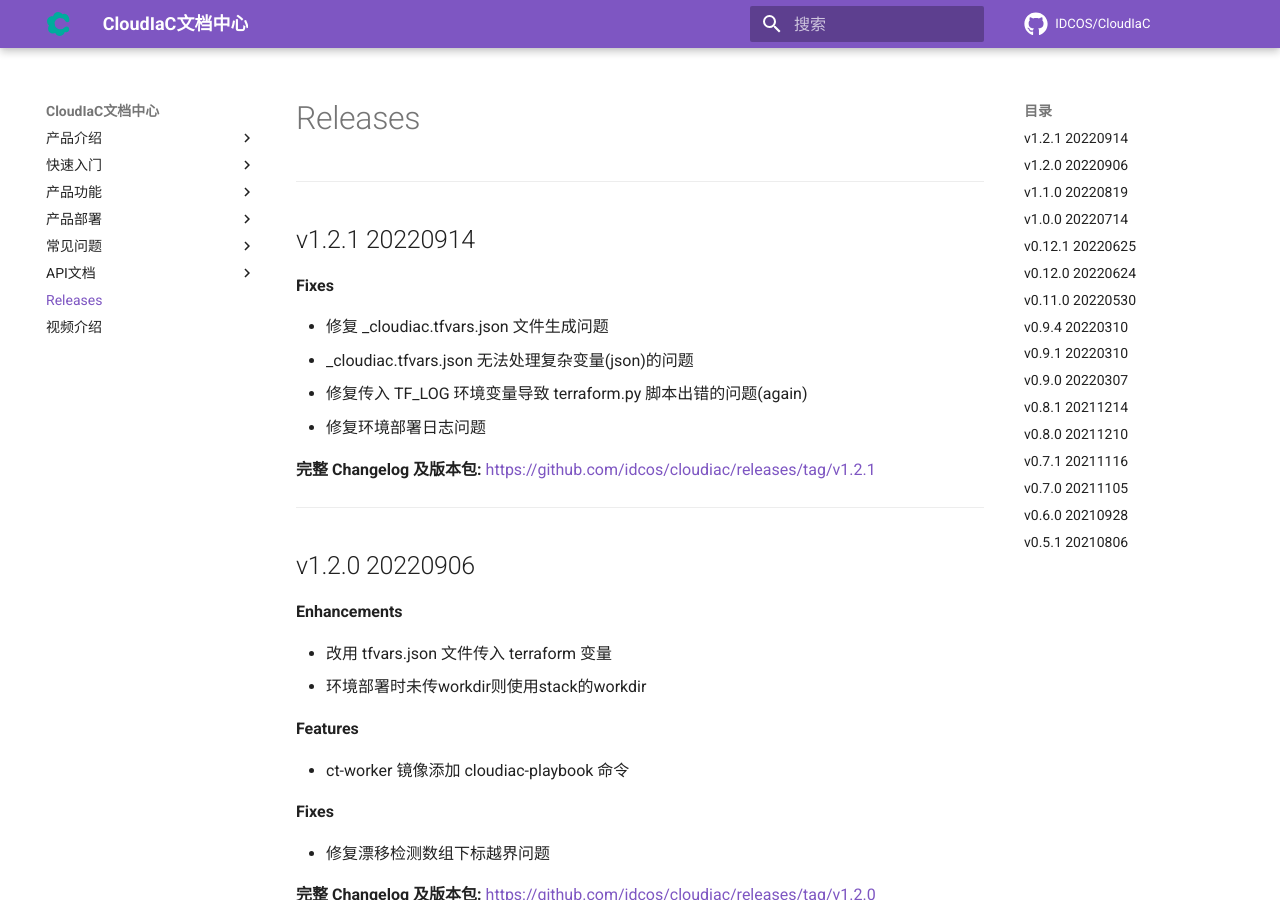
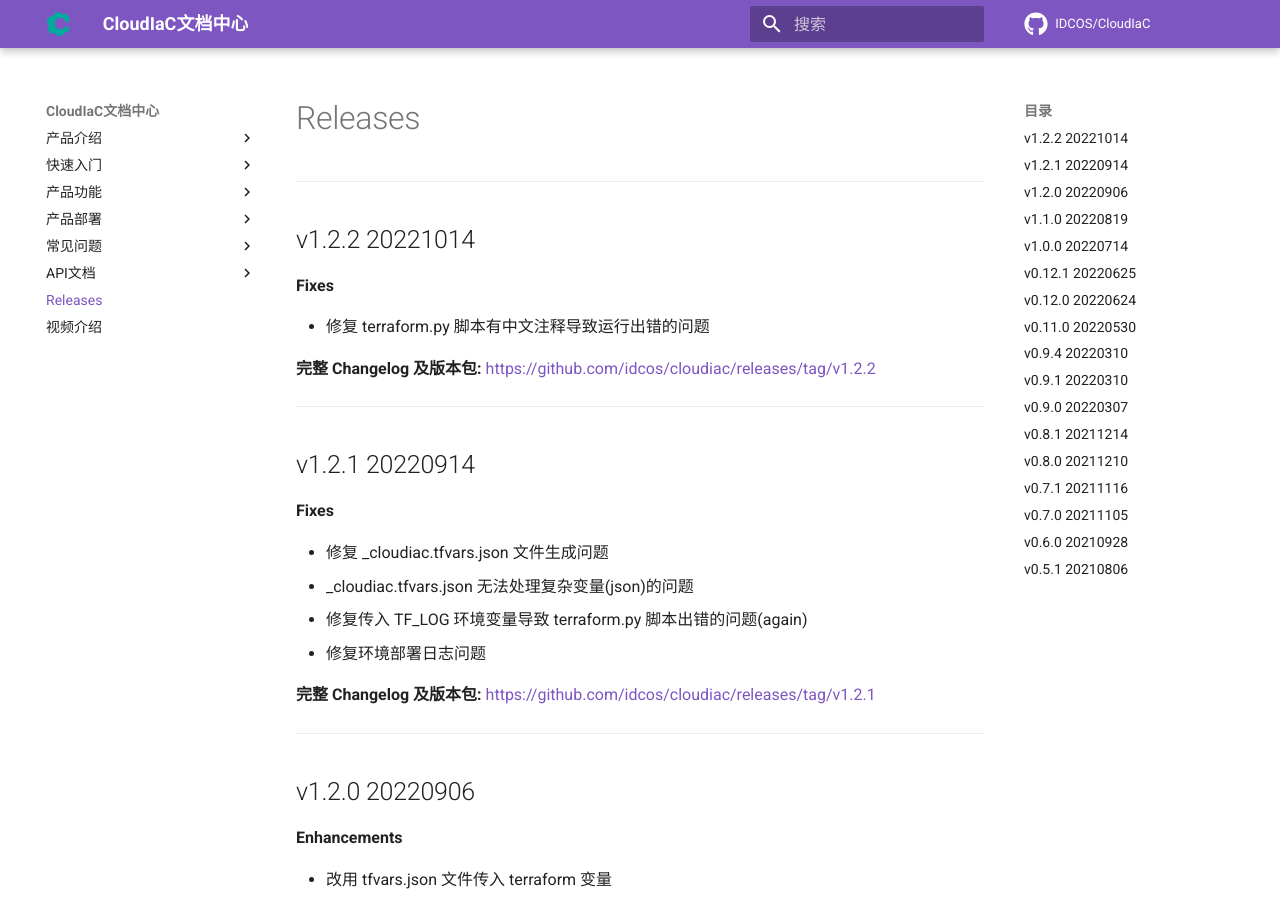
Before and after one commit to idcos/cloudiac, an MkDocs documentation site: the page built from docs/mkdocs/releases.md, in a window 1280 px wide and 900 px high. Built offline with MkDocs 1.6.1 and Material for MkDocs 9.7.7, drawn with Linux system fonts in a browser that asks for light colours; comment, search, counter and statistics services are not loaded; the version menu is left out.

```diff
--- a/docs/mkdocs/releases.md
+++ b/docs/mkdocs/releases.md
@@ -1,4 +1,15 @@
 # Releases
+
+------
+## v1.2.2 20221014
+**Fixes**
+
+- 修复 terraform.py 脚本有中文注释导致运行出错的问题
+
+
+
+**完整 Changelog 及版本包:** [https://github.com/idcos/cloudiac/releases/tag/v1.2.2](https://github.com/idcos/cloudiac/releases/tag/v1.2.2)
+
 
 ------
 ## v1.2.1 20220914
```
Also changed, not shown: CHANGELOG.md (+6 -0 lines), changelog.json (+9 -0 lines), docs/mkdocs/product-deploy/container.md (+3 -3 lines), docs/mkdocs/product-deploy/host.md (+1 -1 lines), 2 other files.
